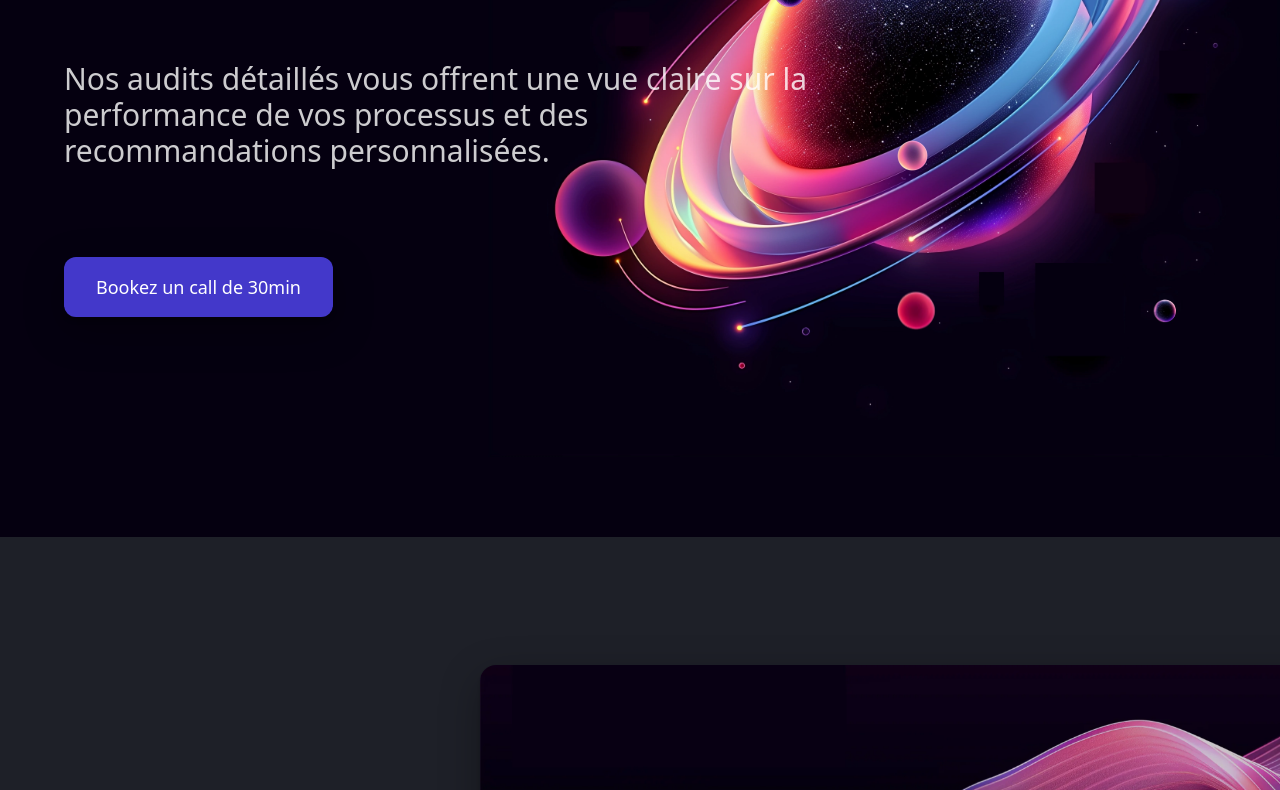
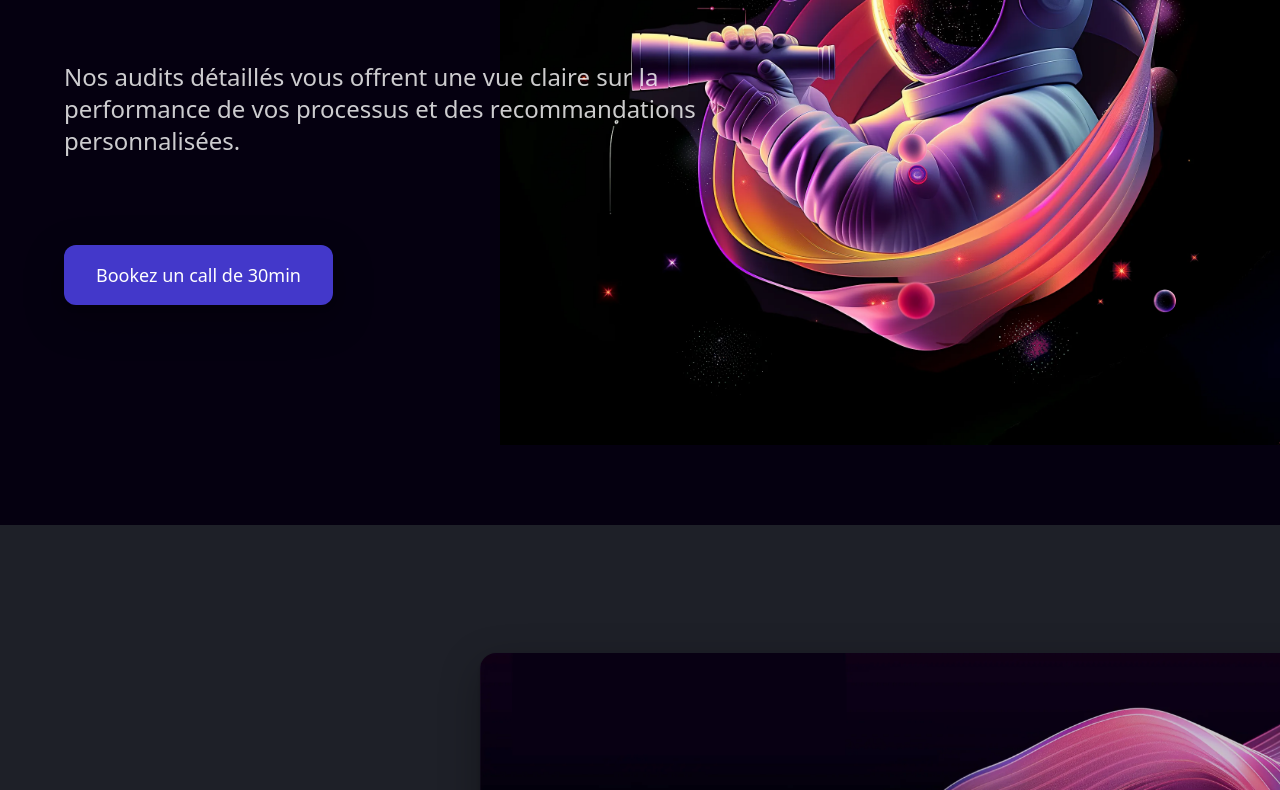
Before and after one commit to gogetenk/processia-landing, a website built with webpack: page audit.html in a window 1280 px wide. Shown: the part 456-1246 px from the top of the page. Built offline with nearby package versions, Linux system fonts and the light colour scheme; a script that the page names is missing.

Commit message:
feat: finished audit page

```diff
--- a/audit.html
+++ b/audit.html
@@ -106,14 +106,14 @@
 
     <!-- Hero -->
     <section class="relative w-full min-h-screen py-12 sm:py-10 lg:py-20 bg-[#050010] flex items-center justify-center">
-        <div class="relative items-center w-full px-5 py-24 md:px-12 lg:px-16 lg:py-32 max-w-screen-2xl lg:bg-[url('./html/images/hero-planet.webp')] bg-right bg-contain bg-no-repeat">
+        <div class="relative items-center w-full px-5 py-24 md:px-12 lg:px-16 lg:py-32 max-w-screen-2xl lg:bg-[url('./html/images/hero-audit.webp')] bg-right bg-contain bg-no-repeat">
             <div class="w-full text-left">
                 <div class="relative inline-flex m-auto">
-                    <div class="max-w-xl lg:max-w-3xl space-y-8 lg:space-y-12">
+                    <div class="max-w-xl lg:max-w-2xl space-y-8 lg:space-y-12">
                         <h1 class="mb-4 text-3xl lg:mb-6 lg:text-5xl font-bold leading-none text-white lg:text-6xl">
                             Identifiez les opportunités derrière l'<span class="gradient-animate">IA</span>.
                         </h1>
-                        <p class="py-8 text-2xl font-light text-white text-opacity-80 lg:py-10 lg:text-3xl">
+                        <p class="py-8 text-2xl font-light text-white text-opacity-80 lg:py-10 lg:text-2xl">
                             Nos audits détaillés vous offrent une vue claire sur la performance de vos processus et des recommandations personnalisées.
                         </p>
                         <div class="flex w-full max-w-2xl gap-2 mt-6 lg:gap-4 lg:mt-8">
```
Also changed, not shown: index.html (+2 -2 lines), html/images/hero-audit.webp (added).
